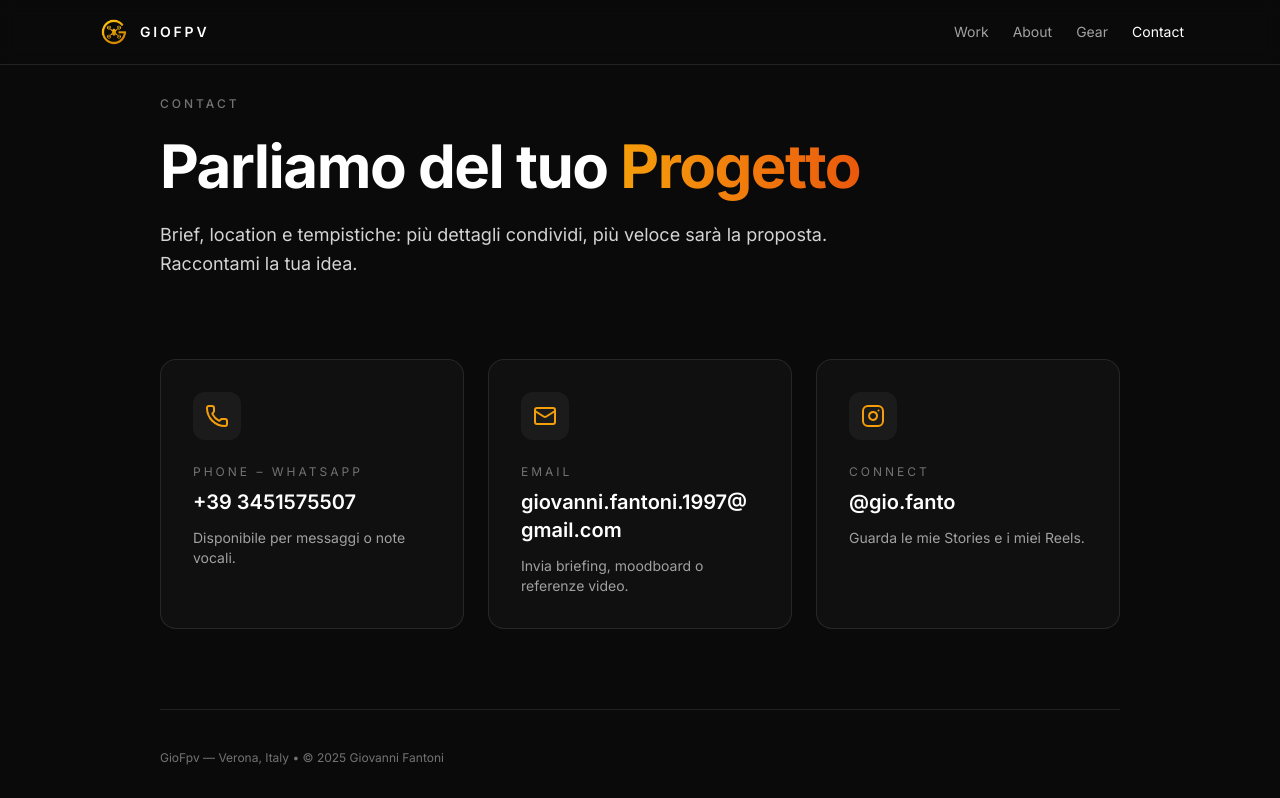
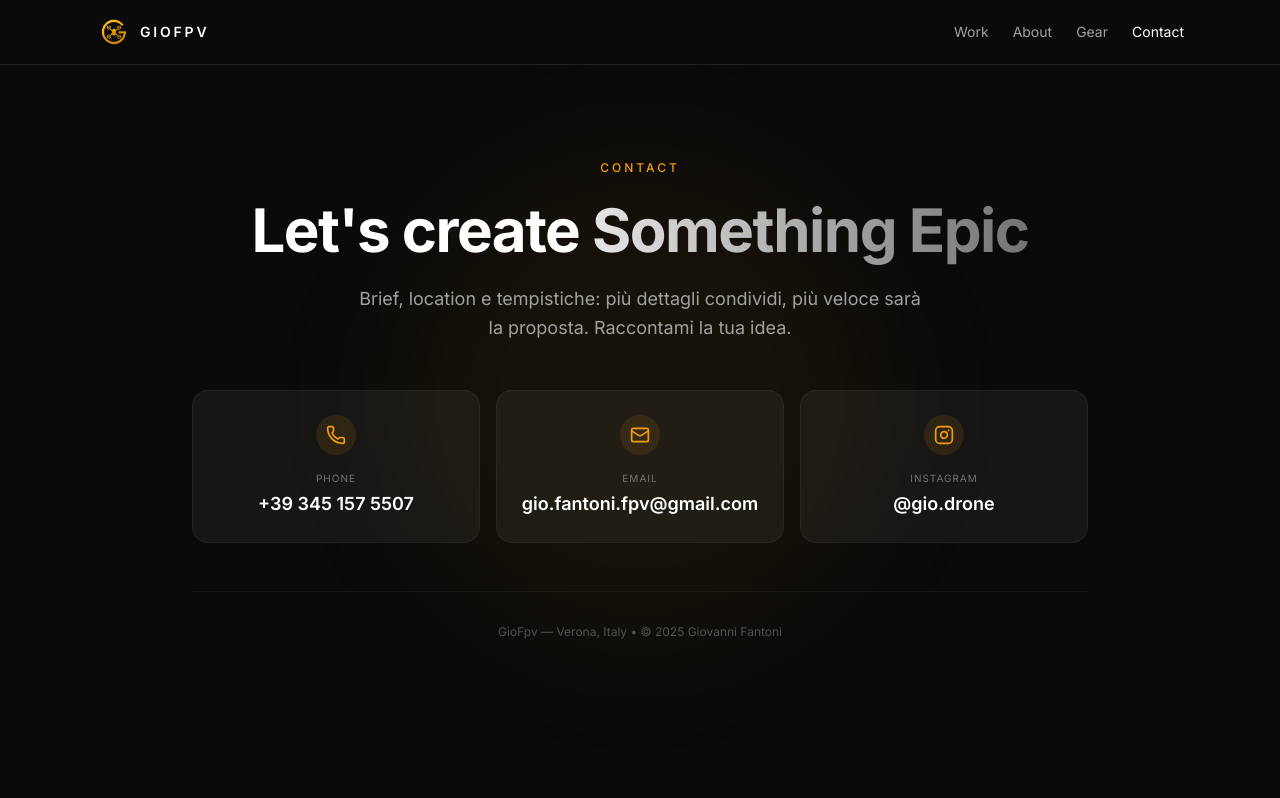
Before and after one commit to Gi0mputer/giofpv-site, a Next.js app: page /contact in a window 1280 px wide. Shown: the top 798 px of the page. Built offline with nearby package versions, Linux system fonts and the light colour scheme.

Commit message:
Redesign Gear, About, and Contact pages for single-page layouts

```diff
--- a/app/about/page.tsx
+++ b/app/about/page.tsx
@@ -3,18 +3,22 @@ import { collaborations } from "@/data/collaborations";
 
 export default function AboutPage() {
   return (
-    <main className="mx-auto max-w-5xl px-4 sm:px-6 lg:px-8 py-24 space-y-20 animate-fade-in">
-      {/* Intro Section */}
-      <section className="space-y-6 max-w-3xl">
-        <p className="text-xs uppercase tracking-[0.25em] text-neutral-500 font-medium">About Me</p>
+    <main className="min-h-screen bg-neutral-950 flex items-center justify-center p-6 sm:p-12 lg:p-24">
+      <div className="w-full max-w-7xl grid lg:grid-cols-2 gap-12 lg:gap-24 items-center">
+
+        {/* Left Column: Bio */}
+        <section className="space-y-8">
+          <div className="space-y-4">
+            <p className="text-xs uppercase tracking-[0.25em] text-sunset-amber font-medium">About Me</p>
             <h1 className="text-4xl sm:text-6xl font-bold tracking-tight text-white">
               Giovanni Fantoni
             </h1>
-        <h2 className="text-2xl sm:text-3xl font-medium text-transparent bg-clip-text bg-gradient-to-r from-sunset-amber to-sunset-orange">
+            <h2 className="text-2xl sm:text-3xl font-medium text-transparent bg-clip-text bg-gradient-to-r from-neutral-200 to-neutral-500">
               FPV &amp; Aerial Cinematography
             </h2>
+          </div>
 
-        <div className="space-y-6 text-lg text-neutral-300 leading-relaxed max-w-2xl">
+          <div className="space-y-6 text-lg text-neutral-400 leading-relaxed max-w-xl">
             <p>
               Mi chiamo Giovanni Fantoni e sono un pilota di droni e filmmaker FPV con base a Verona,
               Italia. Vengo dall’informatica e dagli sport outdoor: per anni ho passato più weekend su
@@ -26,42 +30,40 @@ export default function AboutPage() {
             </p>
             <p>
               Oggi mi concentro su riprese FPV e aeree pulite, leggibili e sicure: voli che seguono
-            l’azione da vicino senza diventare mai caotici, pensati per integrarsi in campagne social,
-            spot brevi e contenuti web.
+              l’azione da vicino senza diventare mai caotici.
             </p>
           </div>
         </section>
 
-      {/* Collaborations Section */}
-      <section className="space-y-10">
-        <div className="flex flex-col sm:flex-row sm:items-end justify-between gap-4 border-b border-white/10 pb-6">
-          <div className="space-y-1">
-            <h3 className="text-2xl font-semibold text-white">Collaborations</h3>
-            <p className="text-neutral-400 max-w-md">
+        {/* Right Column: Collaborations Grid */}
+        <div className="space-y-6">
+          <div className="border-b border-white/10 pb-4 mb-6">
+            <h3 className="text-xl font-semibold text-white">Collaborations</h3>
+            <p className="text-sm text-neutral-500 mt-1">
               Settori e contesti dove le riprese aeree portano valore aggiunto.
             </p>
           </div>
-        </div>
 
-        <div className="grid gap-6 sm:grid-cols-2 lg:grid-cols-3">
+          <div className="grid sm:grid-cols-2 gap-4">
             {collaborations.map((item) => (
               <div
                 key={item.title}
-              className="group relative overflow-hidden rounded-2xl border border-white/10 bg-neutral-900/50 p-8 transition-all hover:bg-neutral-900 hover:border-sunset-amber/30"
+                className="group relative overflow-hidden rounded-xl border border-white/5 bg-white/5 p-5 transition-all hover:bg-white/10 hover:border-white/10"
               >
-              <div className="mb-6 inline-flex h-12 w-12 items-center justify-center rounded-xl bg-white/5 text-sunset-amber group-hover:scale-110 transition-transform duration-300">
-                <item.icon size={24} />
+                <div className="mb-3 inline-flex h-8 w-8 items-center justify-center rounded-lg bg-sunset-amber/10 text-sunset-amber group-hover:scale-110 transition-transform">
+                  <item.icon size={16} />
                 </div>
-              <h4 className="mb-3 text-lg font-semibold text-white group-hover:text-sunset-amber transition-colors">
+                <h4 className="mb-1 text-base font-semibold text-white group-hover:text-sunset-amber transition-colors">
                   {item.title}
                 </h4>
-              <p className="text-sm text-neutral-400 leading-relaxed">
+                <p className="text-xs text-neutral-400 leading-relaxed">
                   {item.description}
                 </p>
               </div>
             ))}
           </div>
-      </section>
+        </div>
+      </div>
     </main>
   );
 }
--- a/app/contact/page.tsx
+++ b/app/contact/page.tsx
@@ -1,72 +1,81 @@
+// app/contact/page.tsx
 import Link from "next/link";
 import { Phone, Mail, Instagram } from "lucide-react";
 
 export default function ContactPage() {
   return (
-    <main className="mx-auto max-w-5xl px-4 sm:px-6 lg:px-8 py-24 space-y-20 animate-fade-in">
-      <section className="space-y-6 max-w-3xl">
-        <p className="text-xs uppercase tracking-[0.25em] text-neutral-500 font-medium">Contact</p>
+    <main className="min-h-screen bg-neutral-950 flex flex-col items-center justify-center p-6 relative overflow-hidden">
+      {/* Background Gradient Blob */}
+      <div className="absolute top-1/2 left-1/2 -translate-x-1/2 -translate-y-1/2 w-[500px] h-[500px] bg-sunset-amber/5 rounded-full blur-3xl pointer-events-none" />
+
+      <div className="w-full max-w-4xl space-y-12 relative z-10 text-center">
+
+        {/* Header */}
+        <section className="space-y-6">
+          <p className="text-xs uppercase tracking-[0.25em] text-sunset-amber font-medium">Contact</p>
           <h1 className="text-4xl sm:text-6xl font-bold tracking-tight text-white">
-          Parliamo del tuo <span className="text-transparent bg-clip-text bg-gradient-to-r from-sunset-amber to-sunset-orange">Progetto</span>
+            Let's create <br className="sm:hidden" />
+            <span className="text-transparent bg-clip-text bg-gradient-to-r from-neutral-200 to-neutral-500">Something Epic</span>
           </h1>
-        <p className="text-lg text-neutral-300 leading-relaxed max-w-2xl">
+          <p className="text-lg text-neutral-400 leading-relaxed max-w-xl mx-auto">
             Brief, location e tempistiche: più dettagli condividi, più veloce sarà la proposta.
             Raccontami la tua idea.
           </p>
         </section>
 
-      <div className="grid gap-6 sm:grid-cols-2 lg:grid-cols-3">
-        <div className="group rounded-2xl border border-white/10 bg-neutral-900/50 p-8 transition-all hover:bg-neutral-900 hover:border-sunset-amber/30">
-          <div className="mb-6 inline-flex h-12 w-12 items-center justify-center rounded-xl bg-white/5 text-sunset-amber group-hover:scale-110 transition-transform duration-300">
-            <Phone size={24} />
+        {/* Contact Cards */}
+        <div className="grid gap-4 sm:grid-cols-3">
+          {/* Phone */}
+          <div className="group rounded-2xl border border-white/5 bg-white/5 p-6 transition-all hover:bg-white/10 hover:border-white/10 hover:-translate-y-1">
+            <div className="mb-4 inline-flex h-10 w-10 items-center justify-center rounded-full bg-sunset-amber/10 text-sunset-amber group-hover:scale-110 transition-transform">
+              <Phone size={20} />
             </div>
-          <div className="text-xs uppercase tracking-[0.25em] text-neutral-500 mb-2">Phone – WhatsApp</div>
+            <div className="text-[10px] uppercase tracking-widest text-neutral-500 mb-1">Phone</div>
             <Link
               href="https://wa.me/393451575507"
-            className="block text-xl font-semibold text-white hover:text-sunset-amber transition-colors"
+              className="block text-lg font-semibold text-white hover:text-sunset-amber transition-colors"
             >
-            +39 3451575507
+              +39 345 157 5507
             </Link>
-          <p className="mt-3 text-sm text-neutral-400">Disponibile per messaggi o note vocali.</p>
           </div>
 
-        <div className="group rounded-2xl border border-white/10 bg-neutral-900/50 p-8 transition-all hover:bg-neutral-900 hover:border-sunset-amber/30">
-          <div className="mb-6 inline-flex h-12 w-12 items-center justify-center rounded-xl bg-white/5 text-sunset-amber group-hover:scale-110 transition-transform duration-300">
-            <Mail size={24} />
+          {/* Email */}
+          <div className="group rounded-2xl border border-white/5 bg-white/5 p-6 transition-all hover:bg-white/10 hover:border-white/10 hover:-translate-y-1">
+            <div className="mb-4 inline-flex h-10 w-10 items-center justify-center rounded-full bg-sunset-amber/10 text-sunset-amber group-hover:scale-110 transition-transform">
+              <Mail size={20} />
             </div>
-          <div className="text-xs uppercase tracking-[0.25em] text-neutral-500 mb-2">Email</div>
+            <div className="text-[10px] uppercase tracking-widest text-neutral-500 mb-1">Email</div>
             <a
-            href="mailto:hello@giofpv.com"
-            className="block text-xl font-semibold text-white hover:text-sunset-amber transition-colors break-all"
+              href="mailto:gio.fantoni.fpv@gmail.com"
+              className="block text-lg font-semibold text-white hover:text-sunset-amber transition-colors truncate"
             >
-            giovanni.fantoni.1997@gmail.com
+              gio.fantoni.fpv@gmail.com
             </a>
-          <p className="mt-3 text-sm text-neutral-400">
-            Invia briefing, moodboard o referenze video.
-          </p>
           </div>
 
-        <div className="group rounded-2xl border border-white/10 bg-neutral-900/50 p-8 transition-all hover:bg-neutral-900 hover:border-sunset-amber/30">
-          <div className="mb-6 inline-flex h-12 w-12 items-center justify-center rounded-xl bg-white/5 text-sunset-amber group-hover:scale-110 transition-transform duration-300">
-            <Instagram size={24} />
+          {/* Instagram */}
+          <div className="group rounded-2xl border border-white/5 bg-white/5 p-6 transition-all hover:bg-white/10 hover:border-white/10 hover:-translate-y-1">
+            <div className="mb-4 inline-flex h-10 w-10 items-center justify-center rounded-full bg-sunset-amber/10 text-sunset-amber group-hover:scale-110 transition-transform">
+              <Instagram size={20} />
             </div>
-          <div className="text-xs uppercase tracking-[0.25em] text-neutral-500 mb-2">Connect</div>
+            <div className="text-[10px] uppercase tracking-widest text-neutral-500 mb-1">Instagram</div>
             <Link
-            href="https://instagram.com/gio.fanto"
+              href="https://instagram.com/gio.drone"
               target="_blank"
               rel="noreferrer"
-            className="block text-xl font-semibold text-white hover:text-sunset-amber transition-colors"
+              className="block text-lg font-semibold text-white hover:text-sunset-amber transition-colors"
             >
-            @gio.fanto
+              @gio.drone
             </Link>
-          <p className="mt-3 text-sm text-neutral-400">Guarda le mie Stories e i miei Reels.</p>
           </div>
         </div>
 
-      <div className="pt-10 border-t border-white/10">
-        <p className="text-xs text-neutral-500">
+        {/* Footer Info */}
+        <div className="pt-8 border-t border-white/5">
+          <p className="text-xs text-neutral-600">
             GioFpv — Verona, Italy • © 2025 Giovanni Fantoni
           </p>
+        </div>
       </div>
     </main>
   );
```
Lines whose indentation alone changed are shown as unchanged.
